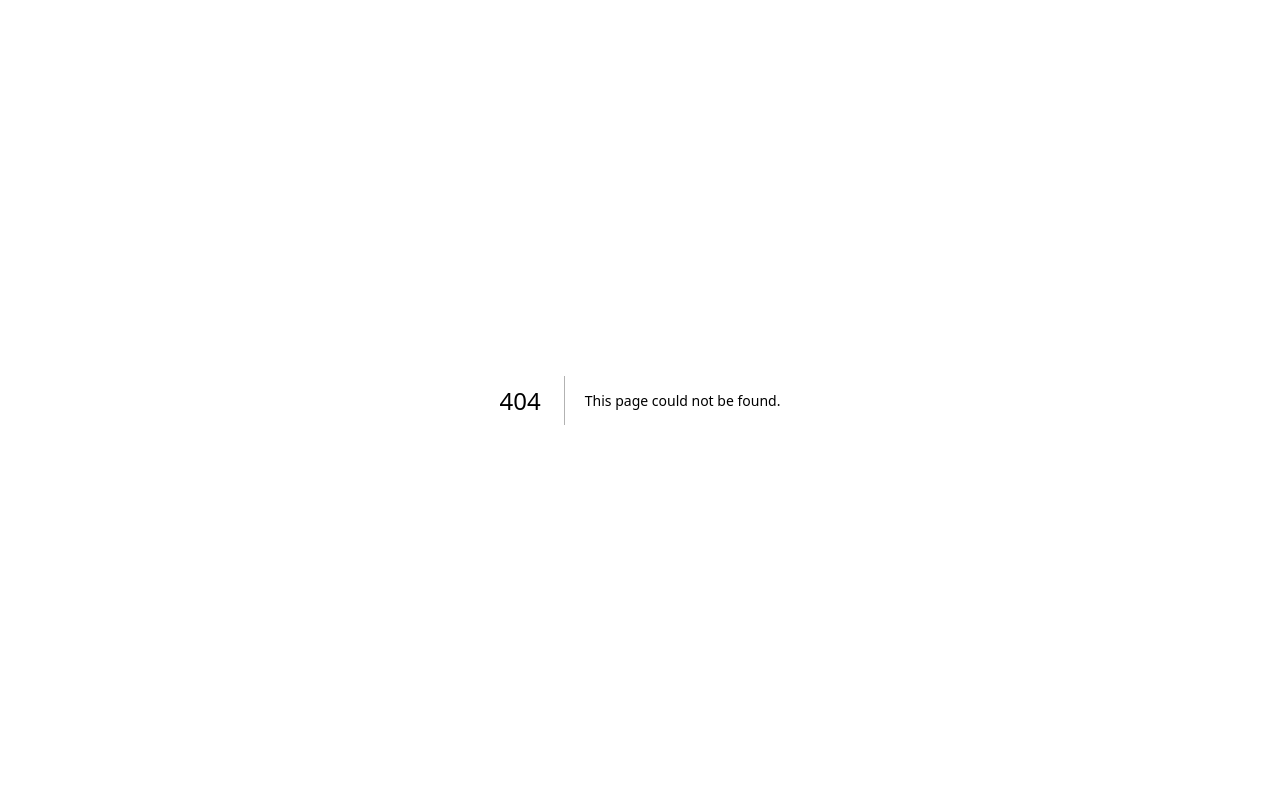
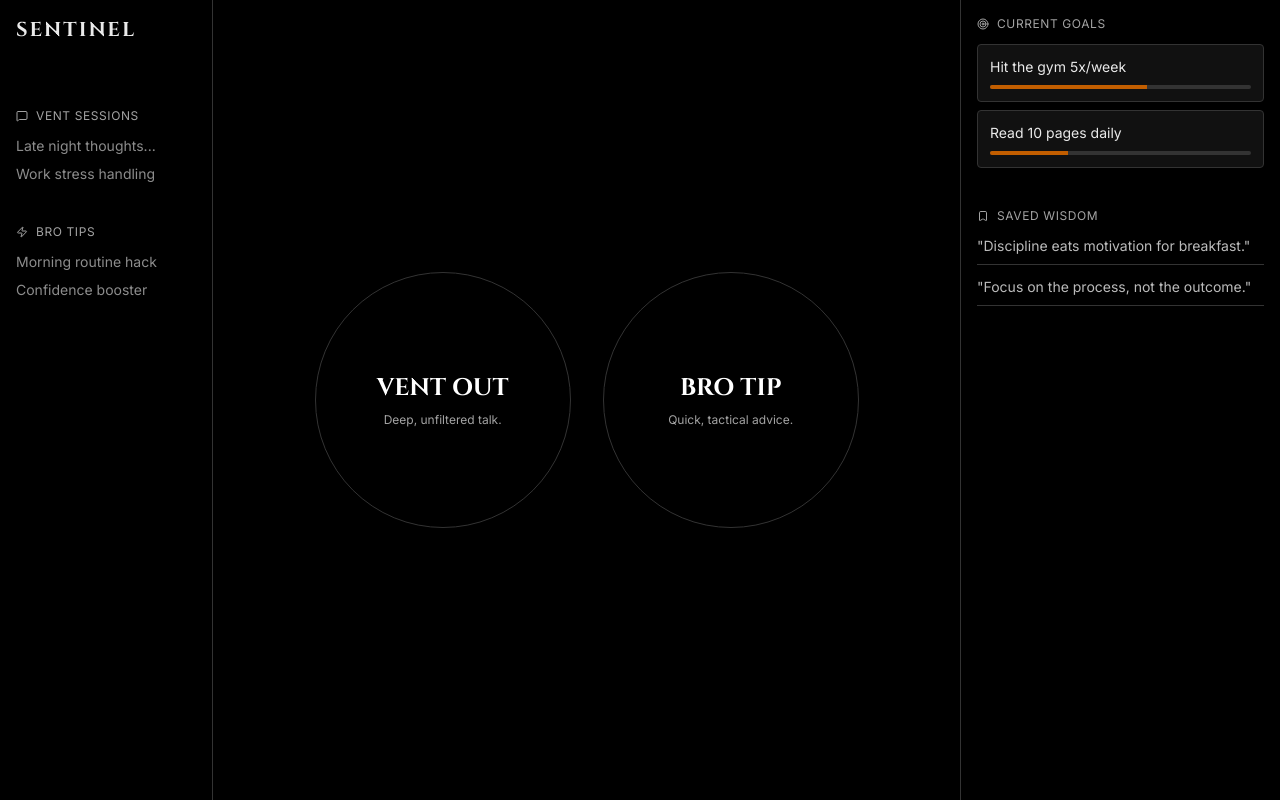
Before and after one commit to Asonvar/SentinelAI, a Next.js app: page /dashboard in a window 1280 px wide. Before the commit this address had no page. Built offline with nearby package versions, Linux system fonts and the light colour scheme.

Commit message:
Dashboard Created

```diff
--- /dev/null
+++ b/app/dashboard/page.tsx
@@ -0,0 +1,116 @@
+"use client";
+
+import React from "react";
+import Link from "next/link";
+import { MessageSquare, Zap, Target, Bookmark } from "lucide-react";
+
+export default function Dashboard() {
+    return (
+        <div className="grid grid-cols-12 h-screen bg-black text-white font-sans overflow-hidden">
+            {/* Left Sidebar (Cols 2) */}
+            <div className="col-span-2 border-r border-[#333] p-4 flex flex-col gap-6">
+                <div className="mb-6">
+                    <h2 className="text-xl font-serif font-bold tracking-widest text-[#EAEAEA] mb-4">SENTINEL</h2>
+                </div>
+
+                {/* Vent-Out List */}
+                <div>
+                    <h3 className="text-xs text-[#A3A3A3] uppercase tracking-wider mb-3 flex items-center gap-2">
+                        <MessageSquare className="w-3 h-3" />
+                        Vent Sessions
+                    </h3>
+                    <ul className="space-y-2">
+                        <li className="text-sm text-[#EAEAEA]/60 hover:text-[#C25E00] cursor-pointer transition-colors truncate">
+                            Late night thoughts...
+                        </li>
+                        <li className="text-sm text-[#EAEAEA]/60 hover:text-[#C25E00] cursor-pointer transition-colors truncate">
+                            Work stress handling
+                        </li>
+                    </ul>
+                </div>
+
+                {/* Bro-Tip List */}
+                <div className="mt-4">
+                    <h3 className="text-xs text-[#A3A3A3] uppercase tracking-wider mb-3 flex items-center gap-2">
+                        <Zap className="w-3 h-3" />
+                        Bro Tips
+                    </h3>
+                    <ul className="space-y-2">
+                        <li className="text-sm text-[#EAEAEA]/60 hover:text-[#C25E00] cursor-pointer transition-colors truncate">
+                            Morning routine hack
+                        </li>
+                        <li className="text-sm text-[#EAEAEA]/60 hover:text-[#C25E00] cursor-pointer transition-colors truncate">
+                            Confidence booster
+                        </li>
+                    </ul>
+                </div>
+            </div>
+
+            {/* Center Stage (Cols 7) */}
+            <div className="col-span-7 flex flex-col items-center justify-center p-8 bg-black">
+                <div className="flex gap-8 w-full max-w-4xl justify-center">
+                    {/* Button 1: Vent Out */}
+                    <button className="group relative w-64 h-64 rounded-full border border-[#333] hover:border-[#C25E00] bg-black flex flex-col items-center justify-center transition-all duration-300 hover:shadow-[0_0_30px_rgba(194,94,0,0.2)]">
+                        <div className="absolute inset-0 rounded-full border border-[#C25E00] opacity-0 group-hover:opacity-100 scale-90 group-hover:scale-100 transition-all duration-500"></div>
+                        <h2 className="text-2xl font-serif font-bold text-white mb-2 z-10">
+                            VENT OUT
+                        </h2>
+                        <p className="text-xs text-[#A3A3A3] group-hover:text-[#EAEAEA] z-10 transition-colors">
+                            Deep, unfiltered talk.
+                        </p>
+                    </button>
+
+                    {/* Button 2: Bro Tip */}
+                    <button className="group relative w-64 h-64 rounded-full border border-[#333] hover:border-[#C25E00] bg-black flex flex-col items-center justify-center transition-all duration-300 hover:shadow-[0_0_30px_rgba(194,94,0,0.2)]">
+                        <div className="absolute inset-0 rounded-full border border-[#C25E00] opacity-0 group-hover:opacity-100 scale-90 group-hover:scale-100 transition-all duration-500"></div>
+                        <h2 className="text-2xl font-serif font-bold text-white mb-2 z-10">
+                            BRO TIP
+                        </h2>
+                        <p className="text-xs text-[#A3A3A3] group-hover:text-[#EAEAEA] z-10 transition-colors">
+                            Quick, tactical advice.
+                        </p>
+                    </button>
+                </div>
+            </div>
+
+            {/* Right Sidebar (Cols 3) */}
+            <div className="col-span-3 border-l border-[#333] p-4 flex flex-col gap-6">
+                {/* Goals */}
+                <div>
+                    <h3 className="text-xs text-[#A3A3A3] uppercase tracking-wider mb-3 flex items-center gap-2">
+                        <Target className="w-3 h-3" />
+                        Current Goals
+                    </h3>
+                    <div className="p-3 border border-[#333] rounded bg-[#111] mb-2">
+                        <p className="text-sm text-[#EAEAEA]">Hit the gym 5x/week</p>
+                        <div className="w-full bg-[#333] h-1 mt-2 rounded-full overflow-hidden">
+                            <div className="bg-[#C25E00] w-[60%] h-full"></div>
+                        </div>
+                    </div>
+                    <div className="p-3 border border-[#333] rounded bg-[#111]">
+                        <p className="text-sm text-[#EAEAEA]">Read 10 pages daily</p>
+                        <div className="w-full bg-[#333] h-1 mt-2 rounded-full overflow-hidden">
+                            <div className="bg-[#C25E00] w-[30%] h-full"></div>
+                        </div>
+                    </div>
+                </div>
+
+                {/* Saved Tips */}
+                <div className="mt-4">
+                    <h3 className="text-xs text-[#A3A3A3] uppercase tracking-wider mb-3 flex items-center gap-2">
+                        <Bookmark className="w-3 h-3" />
+                        Saved Wisdom
+                    </h3>
+                    <ul className="space-y-3">
+                        <li className="text-sm text-[#EAEAEA]/80 border-b border-[#333] pb-2">
+                            "Discipline eats motivation for breakfast."
+                        </li>
+                        <li className="text-sm text-[#EAEAEA]/80 border-b border-[#333] pb-2">
+                            "Focus on the process, not the outcome."
+                        </li>
+                    </ul>
+                </div>
+            </div>
+        </div>
+    );
+}
--- a/components/OnboardingModal.tsx
+++ b/components/OnboardingModal.tsx
@@ -64,6 +64,7 @@ export default function OnboardingModal({ isOpen, onClose }: OnboardingModalProp
                 } finally {
                     setIsAnalyzing(false);
                     onClose();
+                    window.location.href = '/dashboard';
                 }
             }
         }
```
